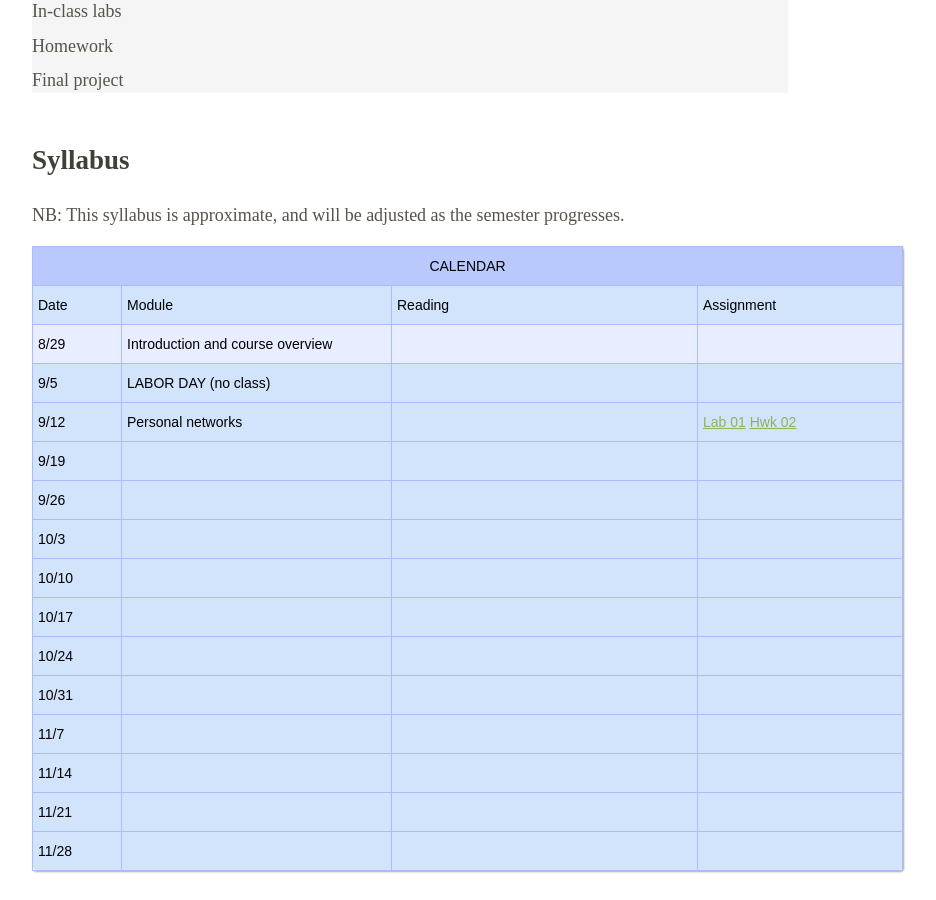
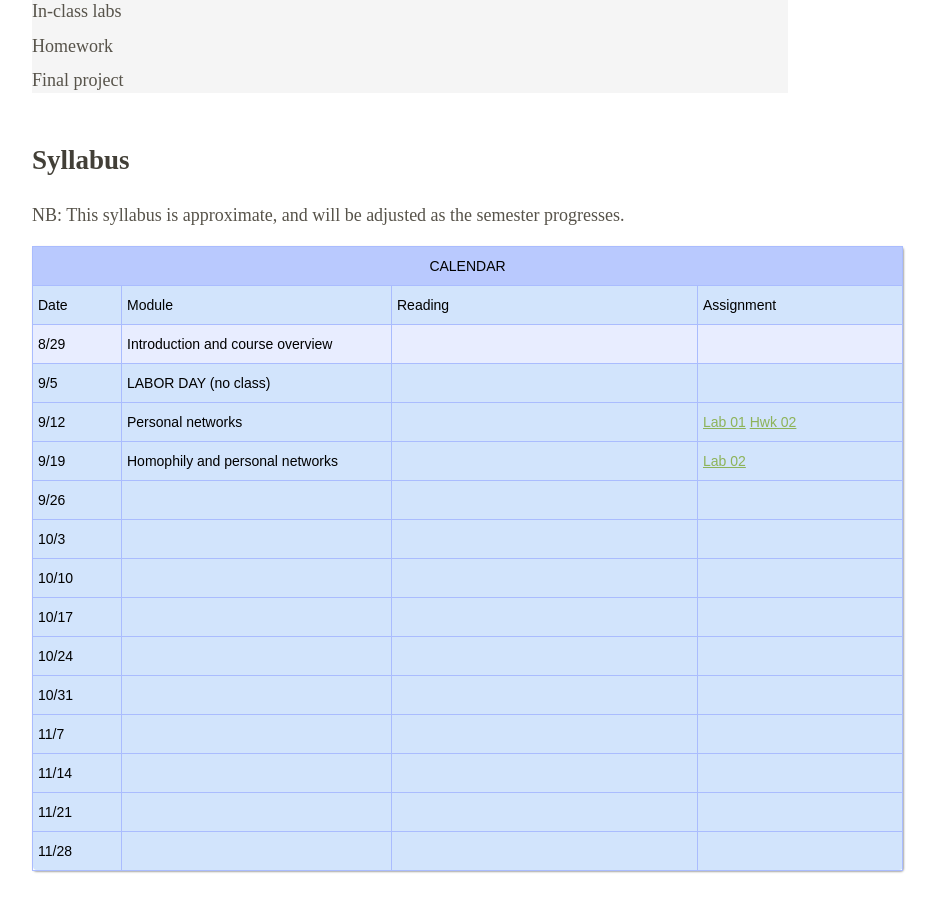
Before and after one commit to dfeehan/dfeehan.github.io, a Jekyll site: the page teaching/2016fa_ls88.html, which Jekyll copies as it is, in a window 1280 px wide and 900 px high, scrolled down 1206 px. Shown: the whole window, without its empty margins (76-1012 px from the left). Built offline with Jekyll 4.4.1, drawn with Linux system fonts in a browser that asks for light colours.

Commit message:
added link to lab 02

```diff
--- a/teaching/2016fa_ls88.html
+++ b/teaching/2016fa_ls88.html
@@ -576,10 +576,12 @@ Personal networks
 9/19
 </td>
 <td class="tg-dn63">
+Homophily and personal networks
 </td>
 <td class="tg-dn63">
 </td>
 <td class="tg-dn63">
+<a href="https://data8.berkeley.edu/hub/interact?repo=social-networks-connector&amp;path=lab02">Lab 02</a>
 </td>
 </tr>
 <!--
```
